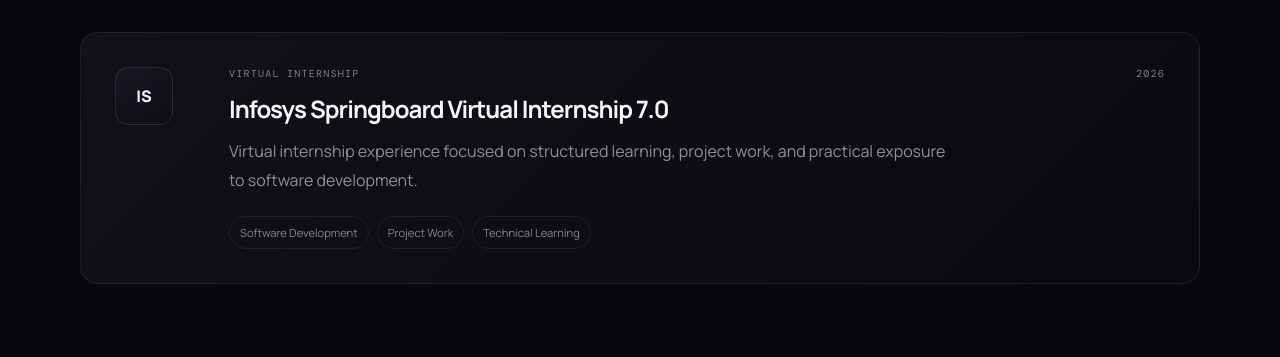
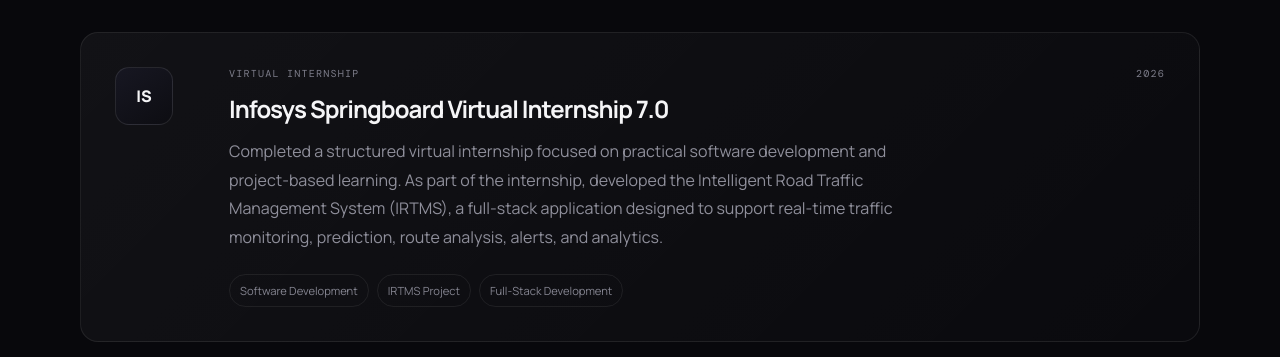
Before and after one commit to bru-reddy/bru-reddy.github.io, a React (Vite) app: page / in a window 1280 px wide. Shown: the part 2000-2357 px from the top of the page. Built offline with nearby package versions, Linux system fonts and the light colour scheme; a web font is replaced by a local one.

Commit message:
Update internship experience with IRTMS project

```diff
--- a/src/components/Experience.jsx
+++ b/src/components/Experience.jsx
@@ -7,8 +7,8 @@
         <div className="experience-body">
           <div className="experience-meta"><span>VIRTUAL INTERNSHIP</span><span>2026</span></div>
           <h3>Infosys Springboard Virtual Internship 7.0</h3>
-          <p>Virtual internship experience focused on structured learning, project work, and practical exposure to software development.</p>
-          <div className="experience-tags"><span>Software Development</span><span>Project Work</span><span>Technical Learning</span></div>
+          <p>Completed a structured virtual internship focused on practical software development and project-based learning. As part of the internship, developed the Intelligent Road Traffic Management System (IRTMS), a full-stack application designed to support real-time traffic monitoring, prediction, route analysis, alerts, and analytics.</p>
+          <div className="experience-tags"><span>Software Development</span><span>IRTMS Project</span><span>Full-Stack Development</span></div>
         </div>
       </article>
     </section>
```
